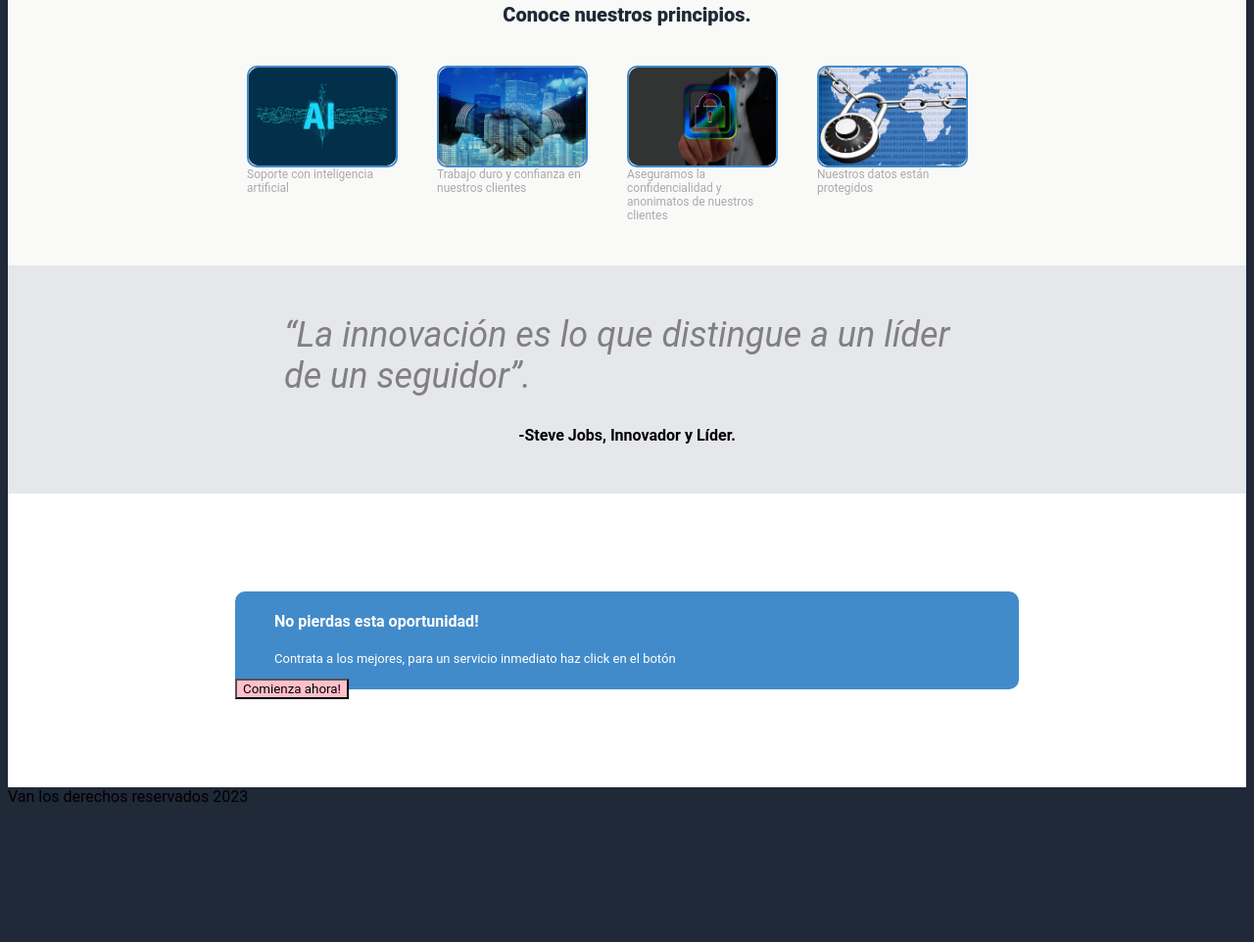
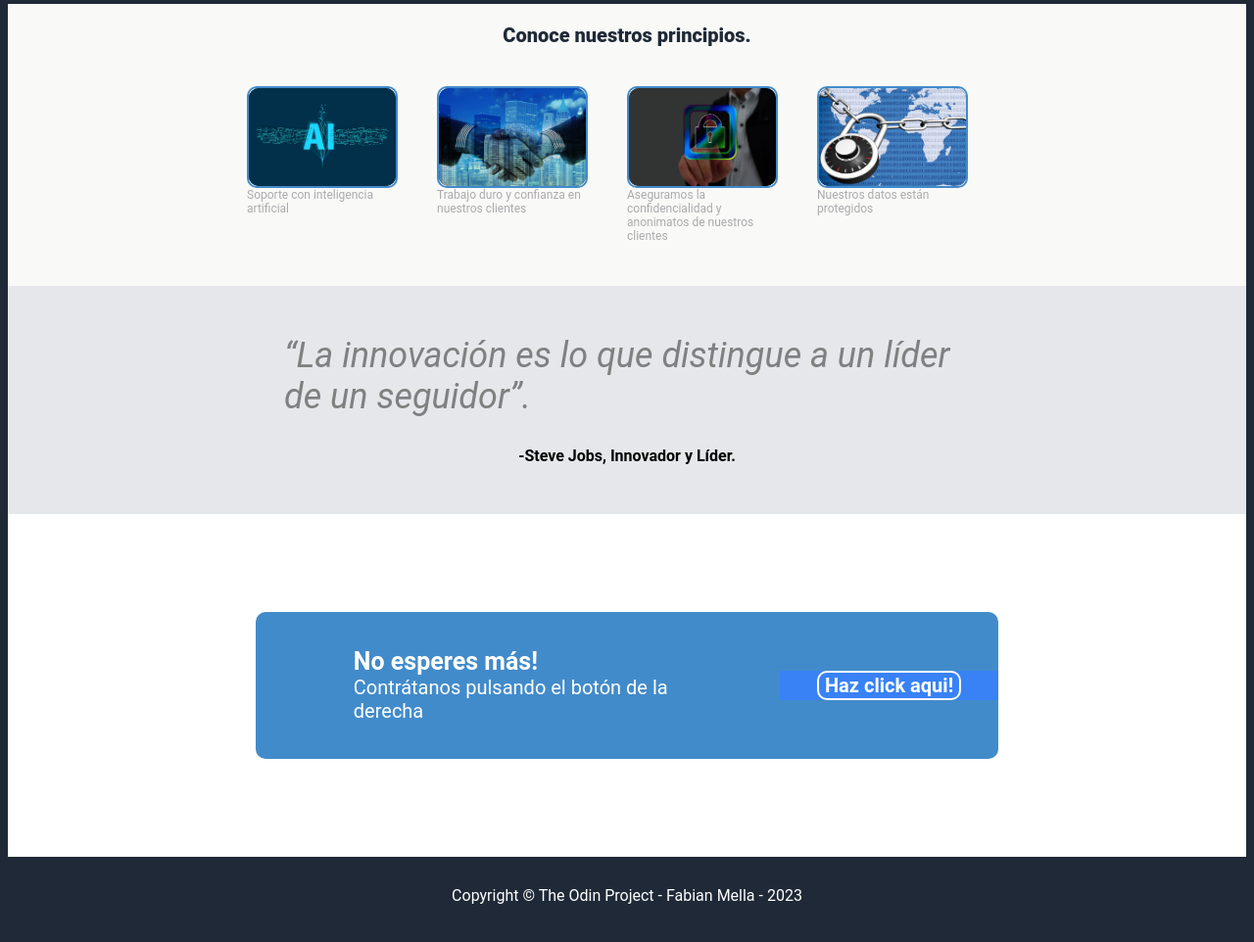
Before and after one commit to FM9723/odin-landing-page, a plain HTML site: page index.html in a window 1280 px wide. Shown: the part 452-1414 px from the top of the page at 98% size. Before the commit the page ends 1283 px from the top, so only its background shows below. Drawn offline with Linux system fonts and the light colour scheme.

Commit message:
Pagina terminada

```diff
--- a/index.html
+++ b/index.html
@@ -9,7 +9,7 @@
     <link rel="preconnect" href="https://fonts.gstatic.com" crossorigin>
     <link href="https://fonts.googleapis.com/css2?family=Caveat:wght@500&display=swap" rel="stylesheet">
     <header class="seccion_1">
-        <h3 class="header_logo">HEADER LOGO</h3>
+       <img class="header_logo" src="./img/virtual.png"/>
         <div class="links">
         <a><h4>Sobre nosotros </h4></a>
         <a><h4>Contáctanos </h4></a>
@@ -73,18 +73,22 @@
     </div>
 
     <div class="seccion_5">
-        <div >
-            <h4>No pierdas esta oportunidad!</h4>
-            <p>Contrata a los mejores, para un servicio inmediato haz click en el botón  </p>
-            <button class="seccion_5 button">Comienza ahora!</button>
+        <div class = "seccion_5 cuadro">
+            <div class="caja_1">
+                <div class="sub_caja_1">No esperes más!</div>
+                <div class="sub_caja_2">Contrátanos pulsando el botón de la derecha</div>
+            </div>
+            <div class = "caja_2">
+                <button id="boton_caja_2">Haz click aqui!</button>
+            </div>
         </div>
-
-
-
-
     </div>
 
 
 </body>
-    <footer>Van los derechos reservados 2023</footer>
+    <footer>
+        <div class="footer">
+            Copyright © The Odin Project - Fabian Mella - 2023
+        </div>
+    </footer>
 </html>
--- a/styles.css
+++ b/styles.css
@@ -12,14 +12,15 @@
     display:flex;
     margin-left: 100px;
     margin-right: 100px;
+    align-items: center;
 
 
 }
 
 .header_logo{
-    color:#f9faf8;
-    font-size: 24px;
-    width: 50%;
+    width: 100px;
+    height: 100px;
+    margin-right: 600px;
 
 }
 
@@ -169,36 +170,65 @@ a{
 .seccion_5{
     display: flex;
     background-color: white;
+    flex-direction: row;
+    justify-content: center;
+}
+
+.seccion_5.cuadro{
+    background-color: #428bca;
+    width: 60%;
+    height: 150px;
+    margin: 100px;
+    border-radius: 10px;
+    display:flex;
+    align-items: center;
+}
+
+.caja_1{
+    background-color: pink;
+    width: 60%;
+    display:flex;
     flex-direction: column;
-    align-items: center;
+    margin: 100px;
+}
+
+.sub_caja_1{
+    font-size: 25px;
+    font-weight: 600;
+    background-color: #428bca;
+    color: white;
+}
+
+.sub_caja_2{
+    font-size: 20px;
+    background-color: #428bca;
+    color:white;
+}
+
+.caja_2{
+    background-color: #3882f6;
+    width:40%;
+    display: flex;
+    justify-content: center;
+    height: 30px;
+}
+
+#boton_caja_2{
+    border-radius: 10px;
+    background-color: #3882f6;
+    color: white;
+    font-size: 20px;
+    font-weight: 600;
+    border: 2px solid white;
+}
+
+footer{
+    display: flex;
+    justify-content: center;
+}
+.footer{
+    background-color: #1F2937;
+    color: white;
+    margin: 30px;
 
 }
-
-.seccion_5 div{
-    background-color: #428bca;
-    margin-top: 100px;
-    margin-bottom: 100px;
-    width: 800px;
-    height: 100px;
-    border-radius: 10px;
-}
-
-.seccion_5 div h4{
-    background-color: #428bca;
-    padding-left: 40px;
-    color: white;
-
-}
-
-.seccion_5 div p{
-    background-color: #428bca;
-    padding-left: 40px;
-    padding-right: 100px;
-    font-size: 13px;
-    color: white;
-
-}
-
-.seccion_5.button{
-    background-color: pink;
-}
```
Also changed, not shown: img/virtual.png (added).
